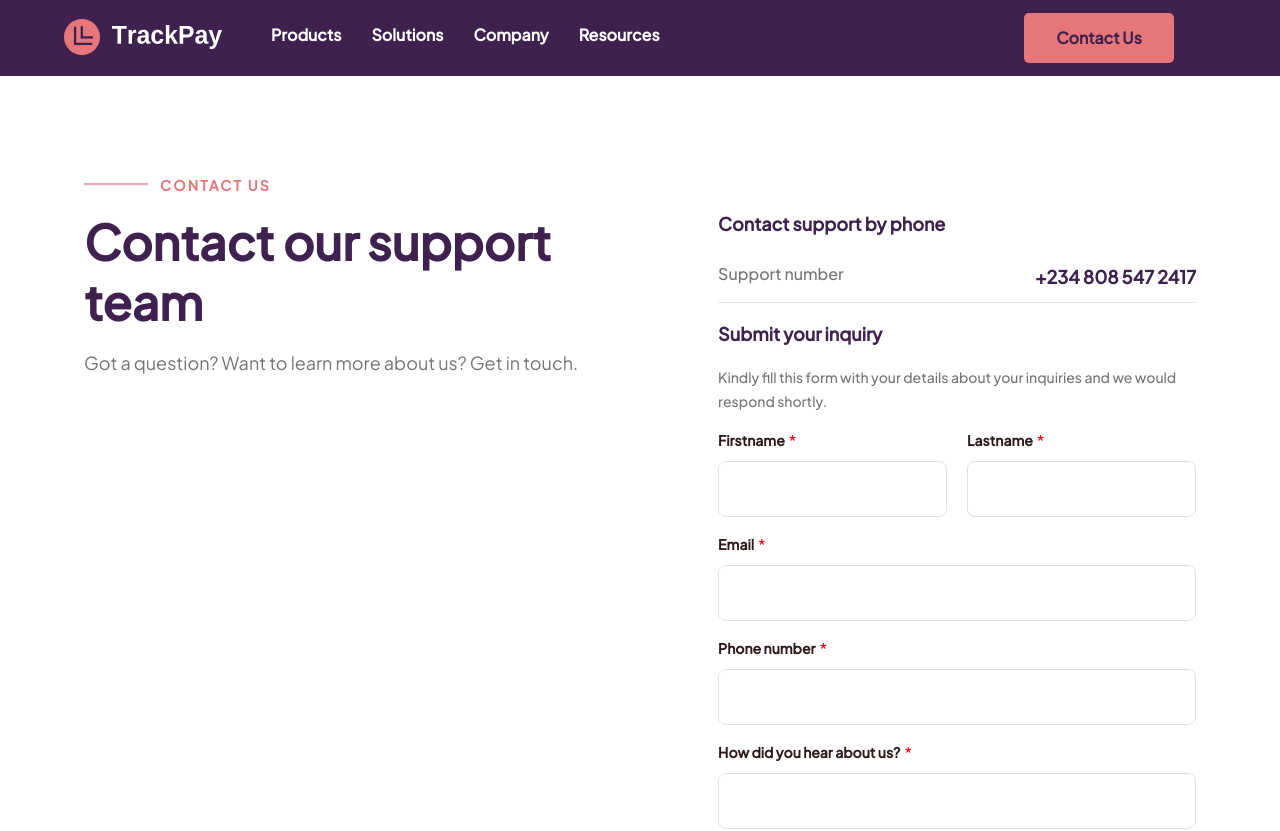
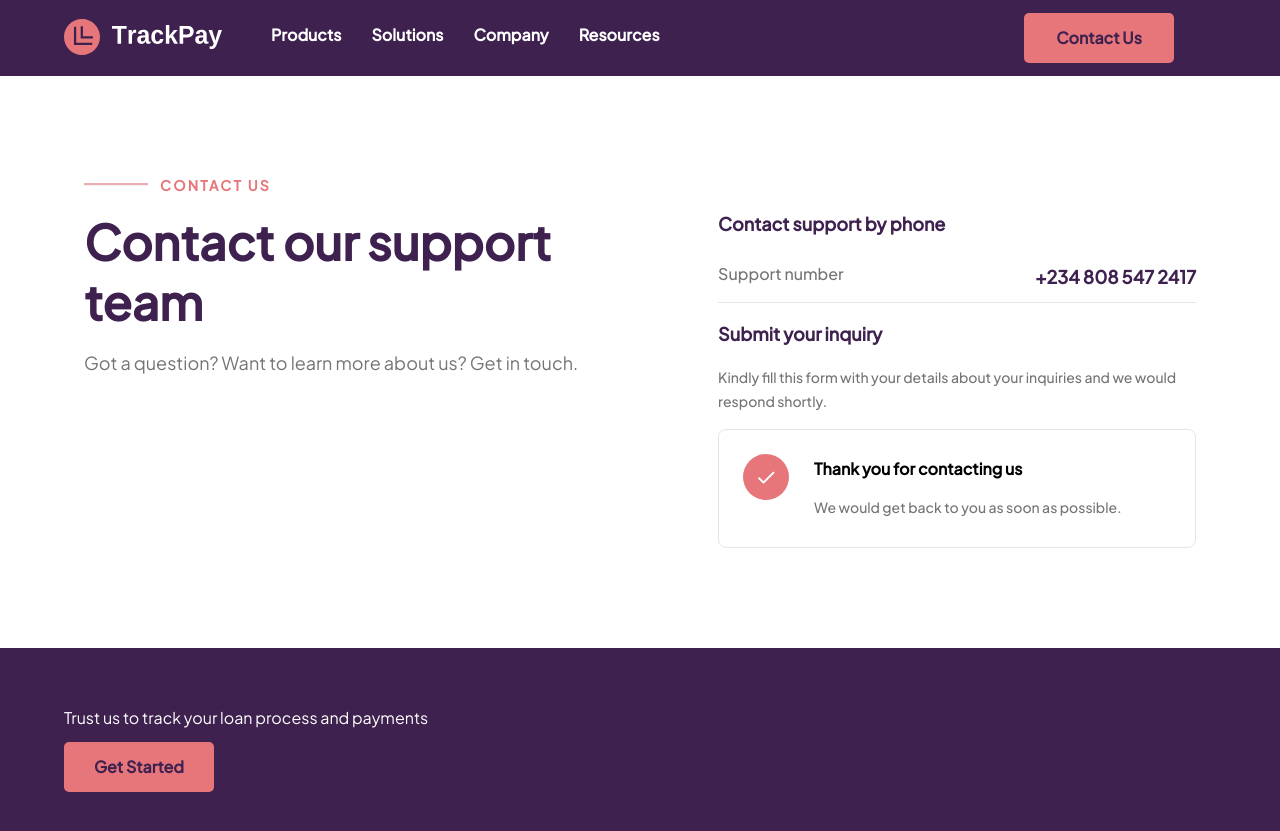
Before and after one commit to PayTrack-Codebase/C-Frontend, a React (Create React App) app: page /contact in a window 1280 px wide. Shown: the top 831 px of the page. Built offline with nearby package versions, Linux system fonts and the light colour scheme.

Commit message:
feat: completed submission success screen

```diff
--- a/src/Pages/Contact/index.js
+++ b/src/Pages/Contact/index.js
@@ -1,13 +1,7 @@
 import React, { useState, useEffect } from "react";
-import {
-  Flex,
-  Divider,
-  Text,
-  Textarea,
-  Checkbox,
-  Button,
-} from "@chakra-ui/react";
+import { Flex, Divider, Text, Textarea, Button } from "@chakra-ui/react";
 import InputComponent from "./components/Input";
+import Checked from "../../assets/Checked.svg";
 
 const Contact = () => {
   const [firstName, setFirstName] = useState("");
@@ -18,6 +12,7 @@ const Contact = () => {
   // const [password, setPassword] = useState("");
   // const [password1, setPassword1] = useState("");
   const [btnDisabled, setBtnDisabled] = useState("");
+  const [submitted, setSubmitted] = useState(true);
 
   useEffect(() => {
     if (
@@ -164,6 +159,37 @@ const Contact = () => {
             would respond shortly.
           </Text>
 
+          {submitted ? (
+            <Flex
+              h="119px"
+              border="1px solid #E5E5E5"
+              borderRadius="8px"
+              padding="24px"
+              alignItems="flex-start"
+              gap="20px"
+            >
+              <img src={Checked} alt="" />
+              <Flex flexDirection="column" gap="16px" p="5px">
+                <Text
+                  color="#000000"
+                  fontWeight="600"
+                  fontSize={{ base: "16px", sm: "16px" }}
+                  lineHeight={{ base: "24px", sm: "20px" }}
+                >
+                  Thank you for contacting us
+                </Text>
+                <Text
+                  color="#747474"
+                  fontWeight="500"
+                  fontSize={{ base: "16px", sm: "14px" }}
+                  lineHeight={{ base: "24px", sm: "24px" }}
+                >
+                  We would get back to you as soon as possible.
+                </Text>
+              </Flex>
+            </Flex>
+          ) : (
+            <Flex flexDirection="column">
               <Flex
                 flexDirection={{ base: "column", sm: "row" }}
                 justifyContent="space-between"
@@ -208,7 +234,7 @@ const Contact = () => {
                   color="#3E214F"
                   fontWeight="500"
                   fontSize={{ base: "14px" }}
-              lineHeight={{ base:"19px" }}
+                  lineHeight={{ base: "19px" }}
                 >
                   Check this box to receive marketing updates about Trackpay’s
                   products, services, events and content.
@@ -233,11 +259,13 @@ const Contact = () => {
                 color="#3E214F"
                 fontWeight="500"
                 fontSize={{ base: "12px" }}
-            lineHeight={{ base:"17px" }}
+                lineHeight={{ base: "17px" }}
                 textAlign="center"
               >
                 By submitting this form, i acknowledged the Privacy Policy
               </Text>
+            </Flex>
+          )}
         </Flex>
       </Flex>
     </Flex>
```
Also changed, not shown: src/assets/Checked.svg (added). Lines whose indentation alone changed are shown as unchanged.
